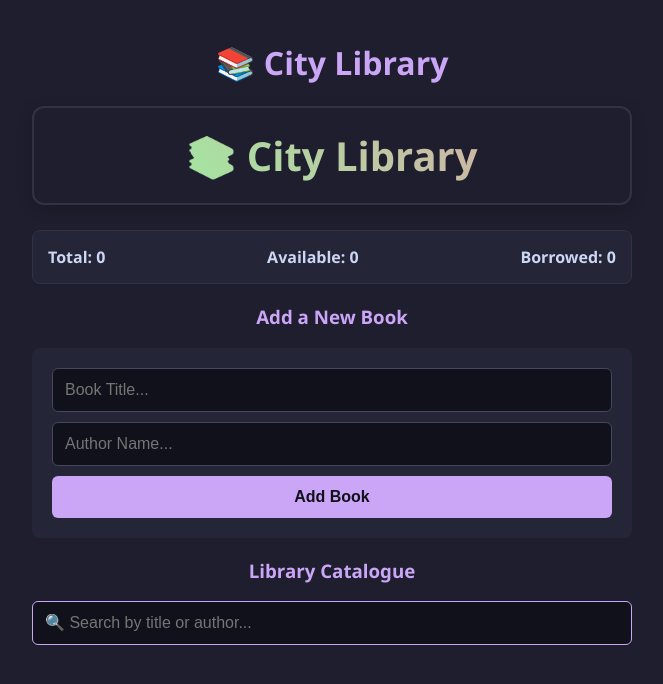
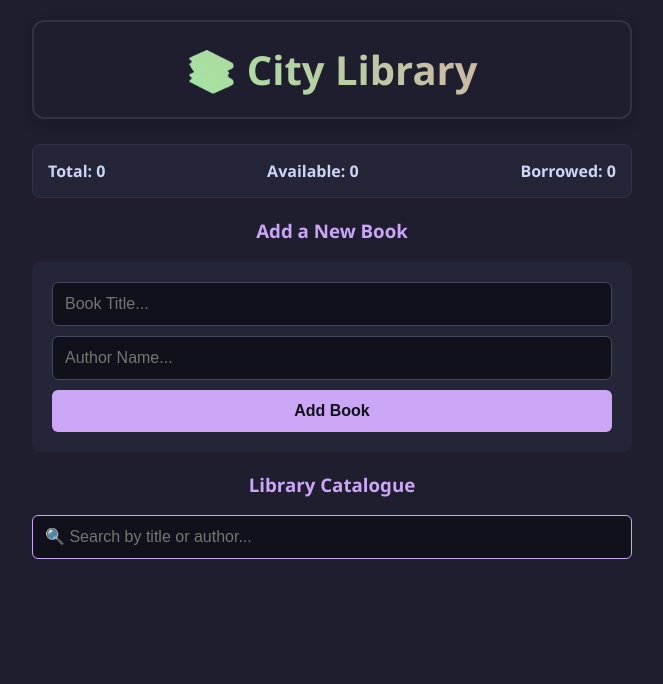
Before and after one commit to abhayCCodes/Library-system, a plain HTML site: page index.html in a window 1280 px wide. Shown: the whole page, without its empty margins (308-971 px from the left). Drawn offline with Linux system fonts and the light colour scheme.

Commit message:
style: removed duplicate top header element above the animated title box

```diff
--- a/index.html
+++ b/index.html
@@ -7,9 +7,6 @@
     <link rel="stylesheet" href="style.css">
 </head>
 <body>
-
-    <div class="container">
-        <h1>📚 City Library</h1>
 
         <div class="container">
         <div class="title-box">
```
